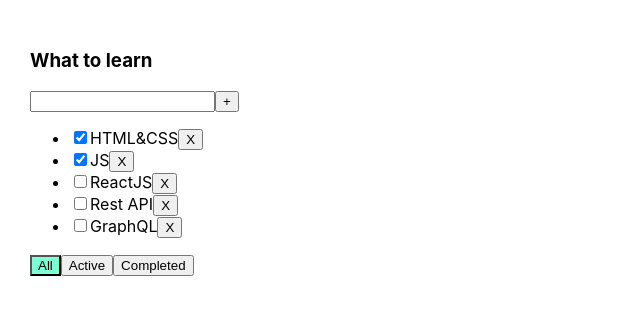
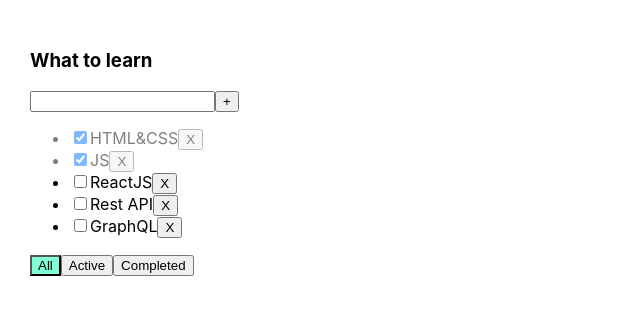
Before and after one commit to BeautyVika/todoList-ts, a React (Create React App) app: page / in a window 1280 px wide. Shown: the top 314 px of the page, without its empty margins (0-640 px from the left). Built offline with nearby package versions, Linux system fonts and the light colour scheme.

Commit message:
added styles for completed tasks

```diff
--- a/src/App.css
+++ b/src/App.css
@@ -16,3 +16,6 @@
 .active-filter {
   background-color: aquamarine;
 }
+.is-done {
+  opacity: 0.5;
+}
--- a/src/TodoList.tsx
+++ b/src/TodoList.tsx
@@ -49,7 +49,7 @@
         }
 
         return (
-            <li key={el.id}>
+            <li key={el.id} className={el.isDone ? 'is-done' : ''}>
                 <input
                     type="checkbox"
                     checked={el.isDone}
```
